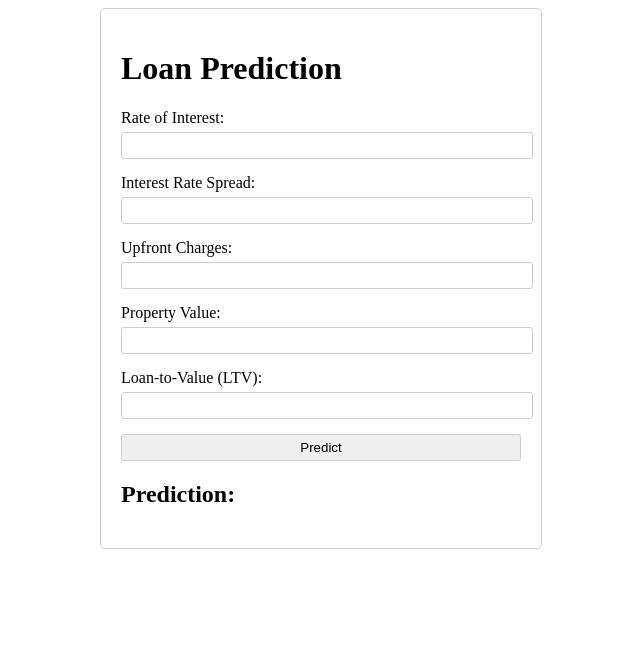
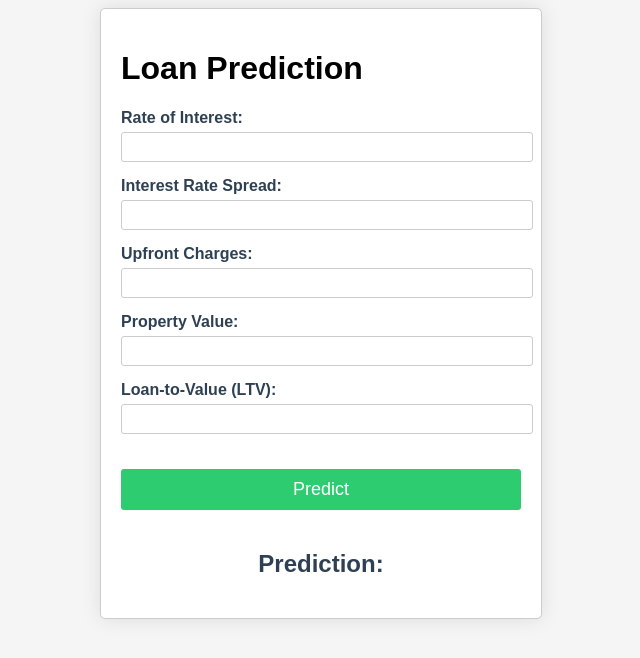
Before and after one commit to SecretServicess/Dockerized-Loan-Prediction-System, a Flask app: page / in a window 1280 px wide. Shown: the top 658 px of the page, without its empty margins (319-959 px from the left). Run offline with Flask 3, Linux system fonts and the light colour scheme.

Commit message:
files updated: style added

```diff
--- a/templates/loan_prediction.html
+++ b/templates/loan_prediction.html
@@ -1,17 +1,36 @@
 <!DOCTYPE html>
 <html lang="en">
+
 <head>
     <title>Loan Prediction</title>
     <meta name="viewport" content="width=device-width, initial-scale=1.0">
     <meta charset="UTF-8">
     <style>
+        body {
+            font-family: Arial, sans-serif;
+            background-color: #F5F5F5;
+        }
+
+        css Copy code h1 {
+            text-align: center;
+            margin-top: 40px;
+            color: #2E4053;
+        }
+
+        h2 {
+            text-align: center;
+            margin-top: 40px;
+            color: #2E4053;
+        }
+
         .container {
             width: 400px;
             margin: 0 auto;
-            /* align-content: center; */
             padding: 20px;
             border: 1px solid #ccc;
             border-radius: 5px;
+            background-color: #FFFFFF;
+            box-shadow: 0px 0px 20px 0px rgba(0, 0, 0, 0.1);
         }
 
         .form-group {
@@ -21,6 +40,8 @@
         label {
             display: block;
             margin-bottom: 5px;
+            color: #2E4053;
+            font-weight: bold;
         }
 
         input {
@@ -28,6 +49,24 @@
             padding: 5px;
             border: 1px solid #ccc;
             border-radius: 3px;
+            color: #2E4053;
+            font-size: 16px;
+        }
+
+        input[type="submit"] {
+            background-color: #2ECC71;
+            color: #FFFFFF;
+            border: none;
+            cursor: pointer;
+            padding: 10px;
+            border-radius: 3px;
+            font-size: 18px;
+            margin-top: 20px;
+            transition: all 0.3s ease-in-out;
+        }
+
+        input[type="submit"]:hover {
+            background-color: #27AE60;
         }
 
         #prediction-result {
@@ -36,9 +75,13 @@
             background-color: #f8f8f8;
             border: 1px solid #ccc;
             border-radius: 3px;
+            color: #2E4053;
+            font-size: 16px;
+            font-weight: bold;
         }
     </style>
 </head>
+
 <body>
     <div class="container">
         <h1>Loan Prediction</h1>
@@ -69,8 +112,7 @@
         <h2>Prediction:</h2>
         <p id="prediction">{{ prediction }}</p>
     </div>
-	<!-- Display the prediction result here -->
 
-    <!-- Add any additional HTML elements or JavaScript code here -->
 </body>
+
 </html>
```
Also changed, not shown: app.py (+14 -13 lines). Lines whose indentation alone changed are shown as unchanged.
